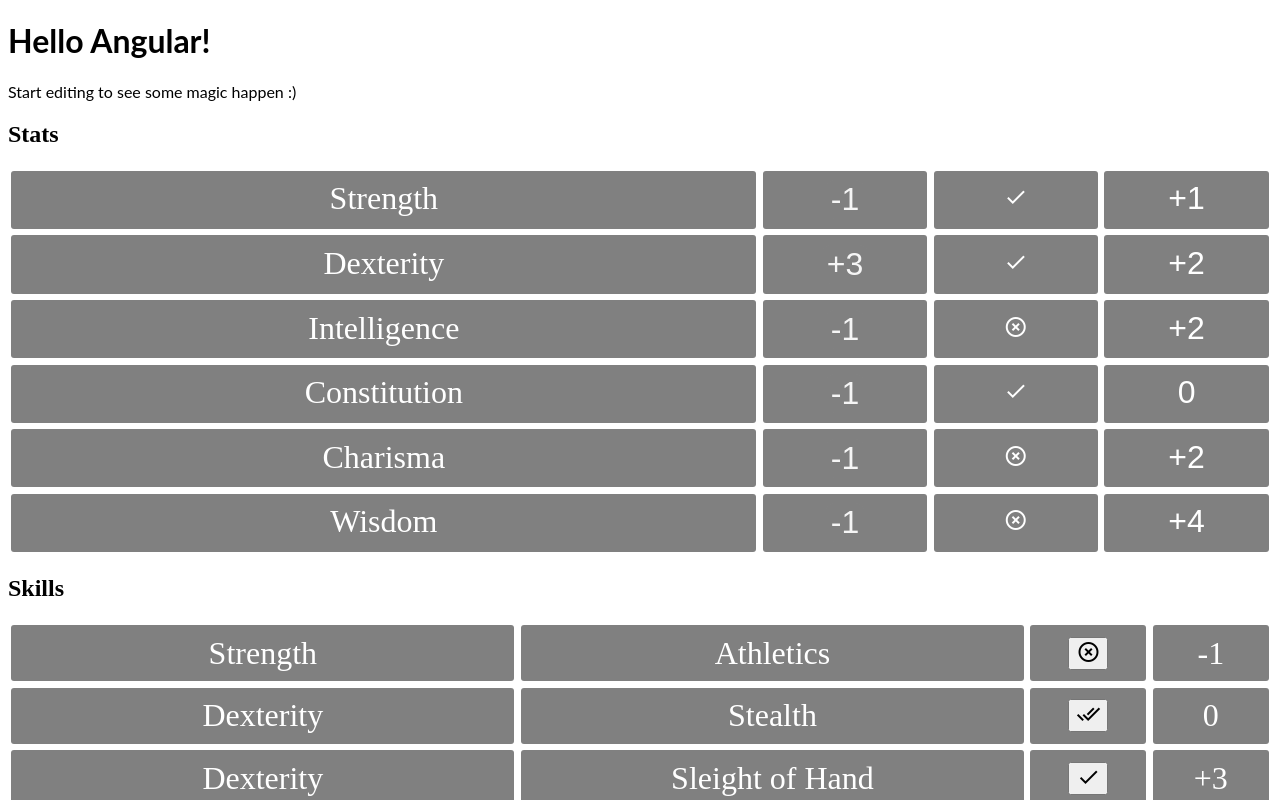
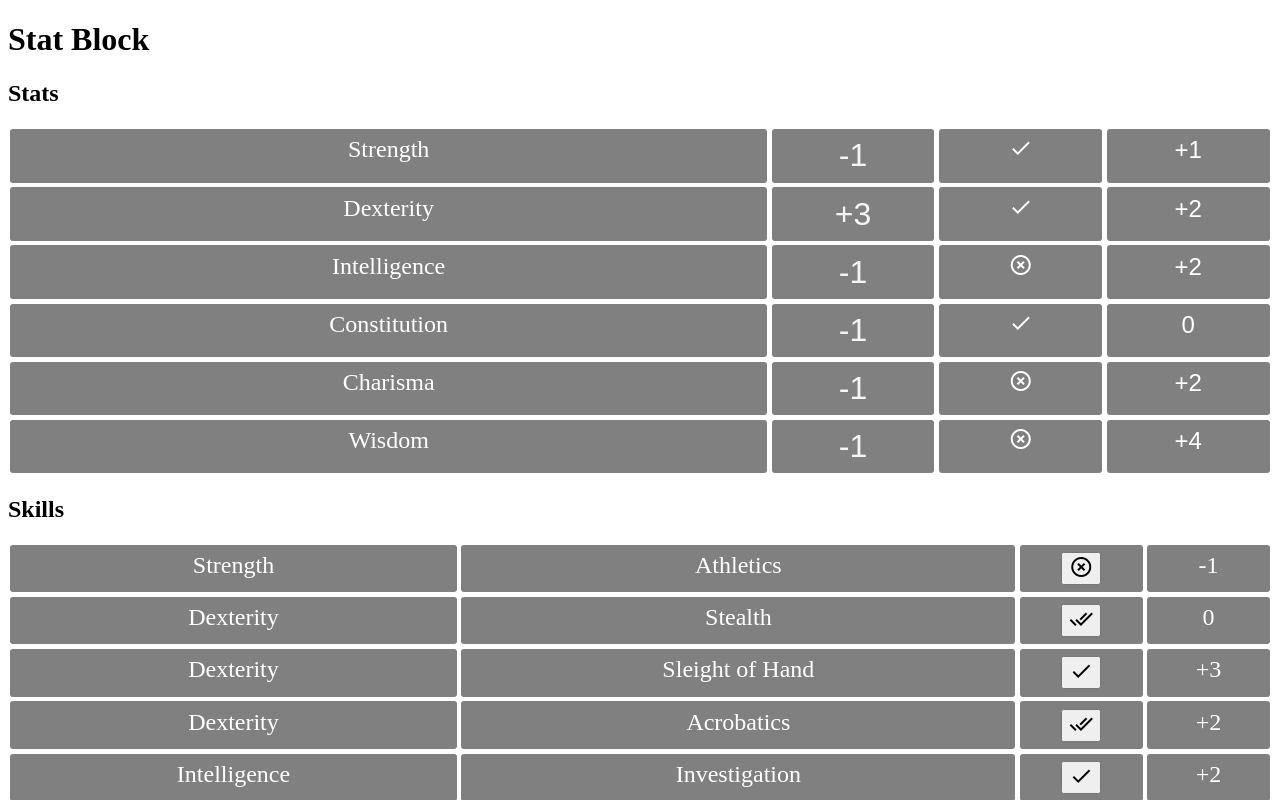
Before and after one commit to rangamull/stat-skill-app, an Angular app: page / in a window 1280 px wide. Shown: the top 800 px of the page. Built offline with nearby package versions, Linux system fonts and the light colour scheme.

Commit message:
6 files modified

```diff
--- a/src/app/app.component.html
+++ b/src/app/app.component.html
@@ -1,6 +1,3 @@
-<hello name="{{ name }}"></hello>
-<p>
-  Start editing to see some magic happen :)
-</p>
+<h1>Stat Block</h1>
 <app-stat-block></app-stat-block>
 <app-skill-block></app-skill-block>
--- a/src/app/mod-management.service.ts
+++ b/src/app/mod-management.service.ts
@@ -23,6 +23,20 @@
 
   getStats(): Observable<stat[]>{
     return of(stats);
+  }
+
+  toggleSkillProf(skillName){
+    skills.forEach(function(obj){
+      if(obj.name==skillName){
+        switch(obj.profLvl){
+          case 0: obj.profLvl++;
+          break;
+          case 1: obj.profLvl++;
+          break;
+          default: obj.profLvl=0;
+        }
+      }
+    })
   }
 
    skillProfUpdate(index, nProfLvl){
--- a/src/app/skill-block/skill-block.component.css
+++ b/src/app/skill-block/skill-block.component.css
@@ -2,7 +2,7 @@
   display: flex;
 }
 .wrapper > div {
-  font-size: 4vh;
+  font-size: 24px;
   color: white;
   background: gray;
   margin: .1em;
--- a/src/app/skill-block/skill-block.component.html
+++ b/src/app/skill-block/skill-block.component.html
@@ -1,7 +1,7 @@
 <h2>Skills</h2>
 
  <div class="wrapper" *ngFor="let skill of skills">
-    <div style="flex-grow: 5">{{skill.kind}}</div>
+    <div style="flex-grow: 4">{{skill.kind}}</div>
     <div style="flex-grow: 5">{{skill.name}}</div>
 
     <ng-template [ngIf]="skill.profLvl==1">
--- a/src/app/skill-block/skill-block.component.ts
+++ b/src/app/skill-block/skill-block.component.ts
@@ -26,16 +26,6 @@
   }
 
   toggle(skillName){
-    this.skills.forEach(function(obj){
-      if(obj.name==skillName){
-        switch(obj.profLvl){
-          case 0: obj.profLvl++;
-          break;
-          case 1: obj.profLvl++;
-          break;
-          default: obj.profLvl=0;
-        }
-      }
-    })
+    this.modManagement.toggleSkillProf(skillName);
   }
 }
--- a/src/app/stat-block/stat-block.component.css
+++ b/src/app/stat-block/stat-block.component.css
@@ -2,7 +2,7 @@
   display: flex;
 }
 .wrapper > div {
-  font-size: 4vh;
+  font-size: 24px;
   color: white;
   background: gray;
   margin: .1em;
```
